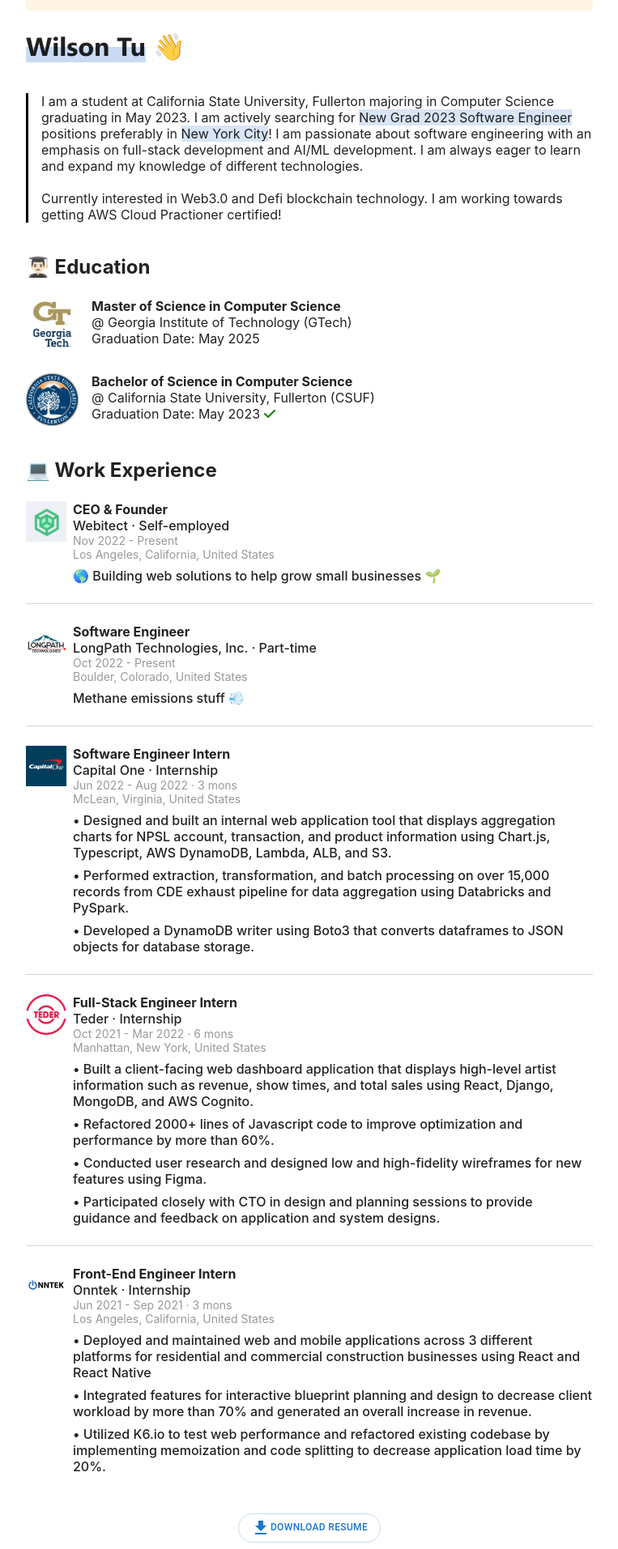
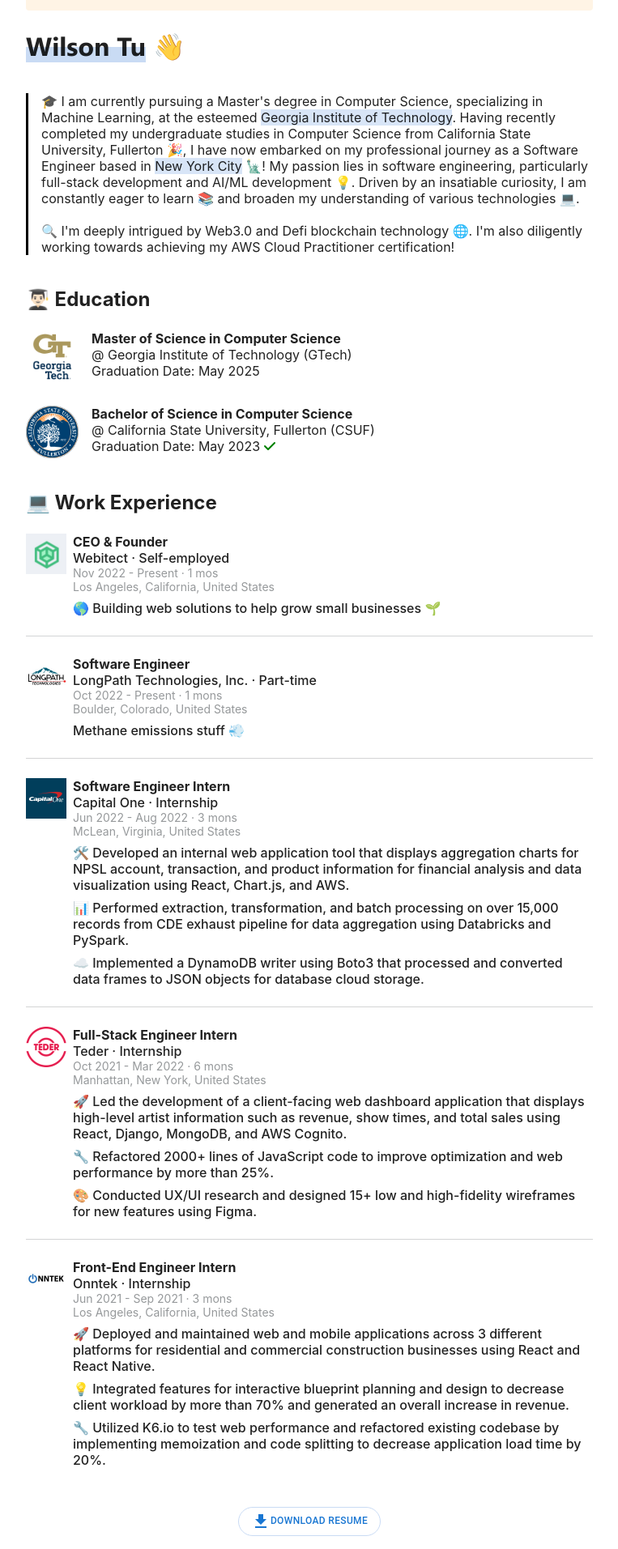
Before and after one commit to wtu4979/new-web-portfolio, a React (Create React App) app: page / in a window 1280 px wide. Shown: the part 147-2060 px from the top of the page at 81% size, without its empty margins (258-1021 px from the left). Built offline with nearby package versions, Linux system fonts and the light colour scheme.

Commit message:
updated job description

```diff
--- a/src/components/Home2.js
+++ b/src/components/Home2.js
@@ -37,6 +37,27 @@
 	const [toolTipName, setToolTipName] = React.useState('Copy');
 	const [toolTipPlacement, setToolTipPlacement] = React.useState('bottom');
 	const [numPages, setNumPages] = useState(null);
+	const currentDate = new Date();
+	const longPathStartYear = 2022;
+	const longPathStartMonth = 10;
+	const webitectStartYear = 2022;
+	const webitectStartMonth = 11;
+	const currentYear = currentDate.getFullYear();
+	const currentMonth = currentDate.getMonth() + 1;
+
+	// Currently set for longpath
+	let longPathMonths;
+	longPathMonths = (currentYear - longPathStartYear) * 12;
+	longPathMonths -= longPathStartMonth;
+	longPathMonths += currentMonth;
+	longPathMonths = longPathMonths <= 0 ? 0 : longPathMonths;
+
+	// Currently set for Webitect
+	let webitectMonths;
+	webitectMonths = (currentYear - webitectStartYear) * 12;
+	webitectMonths -= webitectStartMonth;
+	webitectMonths += currentMonth;
+	webitectMonths = webitectMonths <= 0 ? 0 : webitectMonths;
 
 	const DownloadButton = styled(Button)(({ theme }) => ({
 		background: 'transparent',
@@ -94,18 +115,22 @@
 				}
 			>
 				<p>
-					I am a student at California State University, Fullerton majoring in
-					Computer Science graduating in May 2023. I am actively searching for{' '}
-					<span>New Grad 2023 Software Engineer</span> positions preferably in{' '}
-					<span>New York City</span>! I am passionate about software engineering
-					with an emphasis on full-stack development and AI/ML development. I am
-					always eager to learn and expand my knowledge of different
-					technologies.
+					🎓 I am currently pursuing a Master's degree in Computer Science,
+					specializing in Machine Learning, at the esteemed{' '}
+					<span>Georgia Institute of Technology</span>. Having recently
+					completed my undergraduate studies in Computer Science from California
+					State University, Fullerton 🎉, I have now embarked on my professional
+					journey as a Software Engineer based in <span>New York City</span> 🗽!
+					My passion lies in software engineering, particularly full-stack
+					development and AI/ML development 💡. Driven by an insatiable
+					curiosity, I am constantly eager to learn 📚 and broaden my
+					understanding of various technologies 💻.
 				</p>
 				<br></br>
 				<p>
-					Currently interested in Web3.0 and Defi blockchain technology. I am
-					working towards getting AWS Cloud Practioner certified!
+					🔍 I'm deeply intrigued by Web3.0 and Defi blockchain technology 🌐.
+					I'm also diligently working towards achieving my AWS Cloud
+					Practitioner certification!
 				</p>
 			</div>
 			<div className='education-container'>
@@ -152,7 +177,7 @@
 									fontWeight: '400',
 								}}
 							>
-								Nov 2022 - Present
+								Nov 2022 - Present · {webitectMonths + 1} mos
 							</p>
 							<p
 								style={{
@@ -189,7 +214,7 @@
 									fontWeight: '400',
 								}}
 							>
-								Oct 2022 - Present
+								Oct 2022 - Present · {longPathMonths + 1} mons
 							</p>
 							<p
 								style={{
@@ -237,19 +262,20 @@
 								McLean, Virginia, United States
 							</p>
 							<p className='job-description'>
-								• Designed and built an internal web application tool that
-								displays aggregation charts for NPSL account, transaction, and
-								product information using Chart.js, Typescript, AWS DynamoDB,
-								Lambda, ALB, and S3.
+								🛠️ Developed an internal web application tool that displays
+								aggregation charts for NPSL account, transaction, and product
+								information for financial analysis and data visualization using
+								React, Chart.js, and AWS.
 							</p>
 							<p className='job-description'>
-								• Performed extraction, transformation, and batch processing on
+								📊 Performed extraction, transformation, and batch processing on
 								over 15,000 records from CDE exhaust pipeline for data
 								aggregation using Databricks and PySpark.
 							</p>
 							<p className='job-description'>
-								• Developed a DynamoDB writer using Boto3 that converts
-								dataframes to JSON objects for database storage.
+								☁️ Implemented a DynamoDB writer using Boto3 that processed and
+								converted data frames to JSON objects for database cloud
+								storage.
 							</p>
 						</div>
 					</div>
@@ -286,22 +312,18 @@
 								Manhattan, New York, United States
 							</p>
 							<p className='job-description'>
-								• Built a client-facing web dashboard application that displays
-								high-level artist information such as revenue, show times, and
-								total sales using React, Django, MongoDB, and AWS Cognito.
+								🚀 Led the development of a client-facing web dashboard
+								application that displays high-level artist information such as
+								revenue, show times, and total sales using React, Django,
+								MongoDB, and AWS Cognito.
 							</p>
 							<p className='job-description'>
-								• Refactored 2000+ lines of Javascript code to improve
-								optimization and performance by more than 60%.
+								🔧 Refactored 2000+ lines of JavaScript code to improve
+								optimization and web performance by more than 25%.
 							</p>
 							<p className='job-description'>
-								• Conducted user research and designed low and high-fidelity
-								wireframes for new features using Figma.
-							</p>
-							<p className='job-description'>
-								• Participated closely with CTO in design and planning sessions
-								to provide guidance and feedback on application and system
-								designs.
+								🎨 Conducted UX/UI research and designed 15+ low and
+								high-fidelity wireframes for new features using Figma.
 							</p>
 						</div>
 					</div>
@@ -338,19 +360,19 @@
 								Los Angeles, California, United States
 							</p>
 							<p className='job-description'>
-								• Deployed and maintained web and mobile applications across 3
+								🚀 Deployed and maintained web and mobile applications across 3
 								different platforms for residential and commercial construction
-								businesses using React and React Native
+								businesses using React and React Native.
 							</p>
 							<p className='job-description'>
-								• Integrated features for interactive blueprint planning and
+								💡 Integrated features for interactive blueprint planning and
 								design to decrease client workload by more than 70% and
 								generated an overall increase in revenue.
 							</p>
 							<p className='job-description'>
-								• Utilized K6.io to test web performance and refactored existing
-								codebase by implementing memoization and code splitting to
-								decrease application load time by 20%.
+								🔧 Utilized K6.io to test web performance and refactored
+								existing codebase by implementing memoization and code splitting
+								to decrease application load time by 20%.
 							</p>
 						</div>
 					</div>
```
